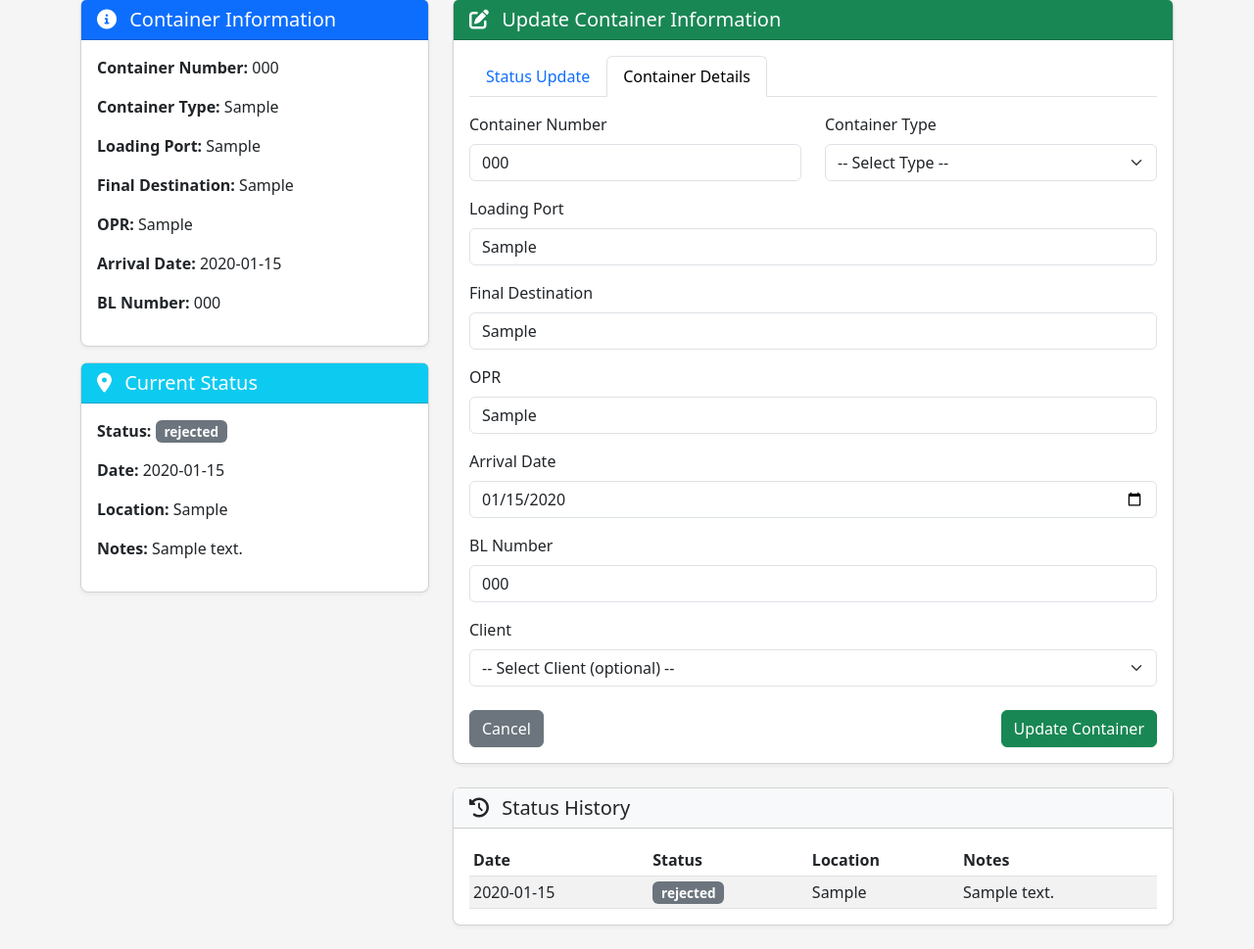
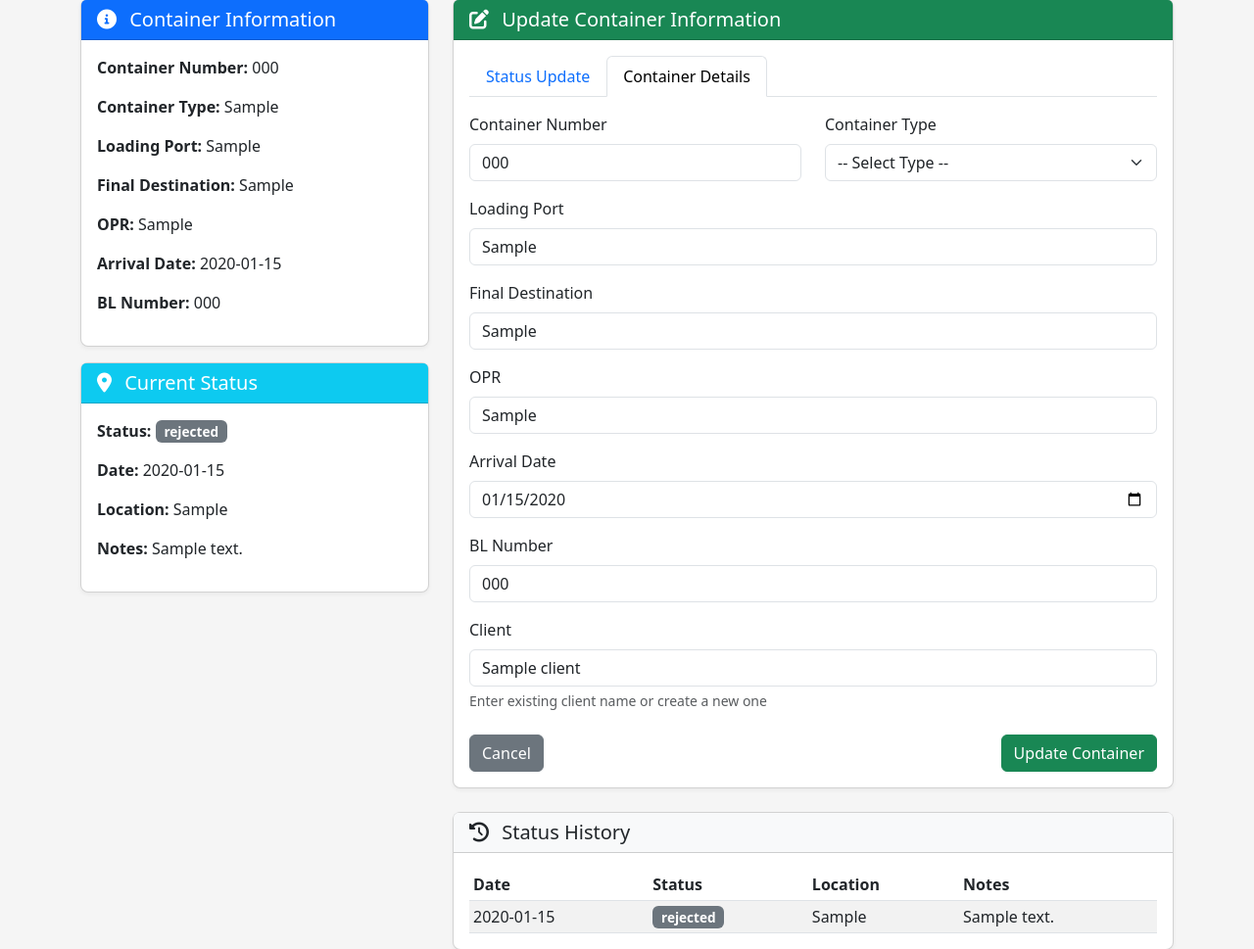
Before and after one commit to SpanFreight/tracking, a Flask app: page /containers/1/update_status in a window 1280 px wide, after a click on "Container Details". Shown: the part 175-1144 px from the top of the page at 98% size. Run offline with Flask 3, Linux system fonts and the light colour scheme; a user stored in the database is signed in; tables that the repository leaves empty hold one stand-in row (values such as "Sample post").

Commit message:
first commit

```diff
--- a/app.py
+++ b/app.py
@@ -1190,6 +1190,30 @@ def update_status(id):
             else:
                 container.stripping_date = None
 
+            # Handle client name from autocomplete
+            client_name = request.form.get('client_name', '').strip()
+            if client_name:
+                # Try to find existing client by name (case insensitive)
+                client = Client.query.filter(Client.name.ilike(client_name)).first()
+
+                if client:
+                    # Use existing client
+                    container.client_id = client.id
+                    logger.info(f"Using existing client: {client.name} (ID: {client.id})")
+                else:
+                    # Create new client with this name
+                    new_client = Client(
+                        name=client_name,
+                        created_at=datetime.utcnow()
+                    )
+                    db.session.add(new_client)
+                    db.session.flush()  # Get ID without committing
+                    container.client_id = new_client.id
+                    logger.info(f"Created new client: {client_name} (ID: {container.client_id})")
+            else:
+                # Clear client association if the field is empty
+                container.client_id = None
+
             db.session.commit()
             flash('Container details updated successfully!', 'success')
             return redirect(url_for('container_detail', id=container.id))
--- a/templates/update_status.html
+++ b/templates/update_status.html
@@ -167,13 +167,16 @@
                             </div>
 
                             <div class="mb-3">
-                                <label for="client_id" class="form-label">Client</label>
-                                <select class="form-select" id="client_id" name="client_id">
-                                    <option value="">-- Select Client (optional) --</option>
-                                    {% for client in clients %}
-                                    <option value="{{ client.id }}" {% if container and container.client_id == client.id %}selected{% endif %}>{{ client.name }}</option>
-                                    {% endfor %}
-                                </select>
+                                <label for="client_name" class="form-label">Client</label>
+                                <div class="position-relative">
+                                    <input type="text" class="form-control" id="client_name" name="client_name"
+                                           placeholder="Start typing client name or enter new client"
+                                           value="{{ container.client.name if container.client else '' }}">
+                                    <div id="client-suggestions" class="position-absolute w-100 mt-1 d-none"
+                                         style="z-index: 1000; max-height: 200px; overflow-y: auto; background: white; border: 1px solid #ccc; border-radius: 4px;">
+                                    </div>
+                                </div>
+                                <div class="form-text">Enter existing client name or create a new one</div>
                             </div>
 
                             <div class="alert alert-info">
@@ -294,6 +297,86 @@
                 }
             }
         });
+
+        // Client autocomplete
+        const clientInput = document.getElementById('client_name');
+        const suggestionsList = document.getElementById('client-suggestions');
+        let debounceTimer;
+
+        if (clientInput && suggestionsList) {
+            // Add event listener for input changes
+            clientInput.addEventListener('input', function() {
+                const query = this.value.trim();
+
+                // Clear previous timeout
+                clearTimeout(debounceTimer);
+
+                // Hide suggestions if input is empty
+                if (query.length < 2) {
+                    suggestionsList.classList.add('d-none');
+                    return;
+                }
+
+                // Debounce the API call to prevent too many requests
+                debounceTimer = setTimeout(() => {
+                    // Make API call to search for clients
+                    fetch(`/api/search-clients/${encodeURIComponent(query)}`)
+                        .then(response => response.json())
+                        .then(data => {
+                            // Clear previous suggestions
+                            suggestionsList.innerHTML = '';
+
+                            if (data.length > 0) {
+                                // Create and add suggestion items
+                                data.forEach(client => {
+                                    const item = document.createElement('div');
+                                    item.className = 'p-2 suggestion-item';
+                                    item.textContent = client.name;
+                                    item.style.cursor = 'pointer';
+                                    item.style.borderBottom = '1px solid #eee';
+
+                                    // Add hover effect
+                                    item.addEventListener('mouseenter', function() {
+                                        this.style.backgroundColor = '#f0f0f0';
+                                    });
+
+                                    item.addEventListener('mouseleave', function() {
+                                        this.style.backgroundColor = '';
+                                    });
+
+                                    // Add click handler to select this client
+                                    item.addEventListener('click', function() {
+                                        clientInput.value = client.name;
+                                        suggestionsList.classList.add('d-none');
+                                    });
+
+                                    suggestionsList.appendChild(item);
+                                });
+
+                                // Show suggestions
+                                suggestionsList.classList.remove('d-none');
+                            } else {
+                                // Show "No matches" message
+                                const noMatch = document.createElement('div');
+                                noMatch.className = 'p-2 text-muted';
+                                noMatch.textContent = 'No matching clients found. New client will be created.';
+                                suggestionsList.appendChild(noMatch);
+                                suggestionsList.classList.remove('d-none');
+                            }
+                        })
+                        .catch(error => {
+                            console.error('Error fetching client suggestions:', error);
+                        });
+                }, 300); // 300ms debounce delay
+            });
+
+            // Hide suggestions when clicking outside
+            document.addEventListener('click', function(event) {
+                if (event.target !== clientInput && !suggestionsList.contains(event.target)) {
+                    suggestionsList.classList.add('d-none');
+                }
+            });
+        }
     });
 </script>
 {% endblock %}
```
Also changed, not shown: README.md.
